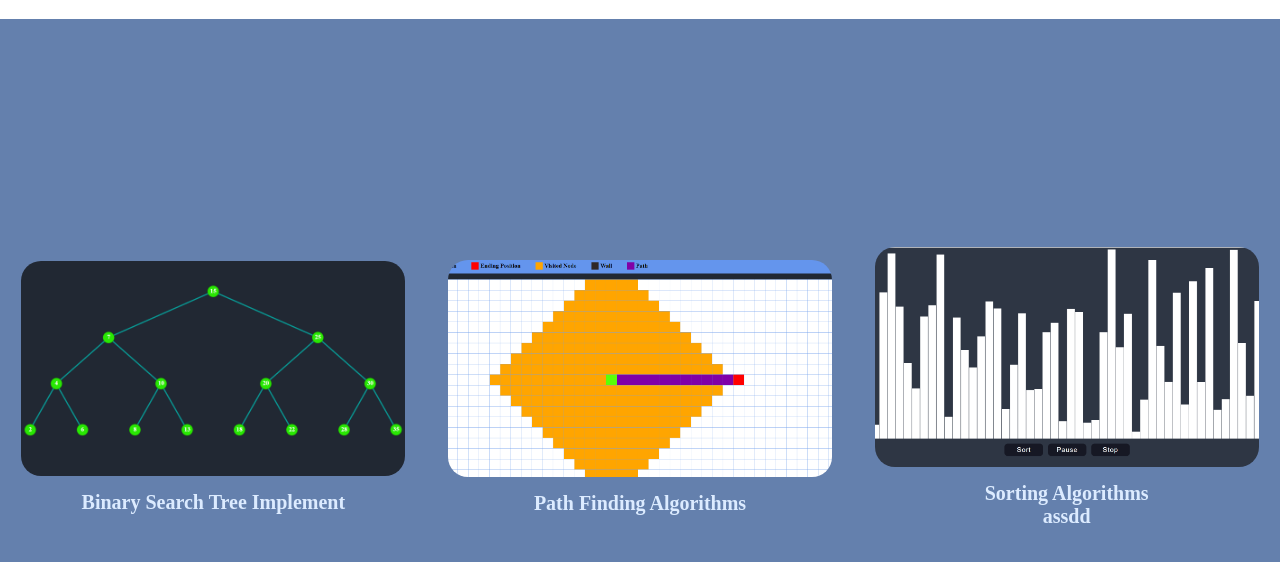
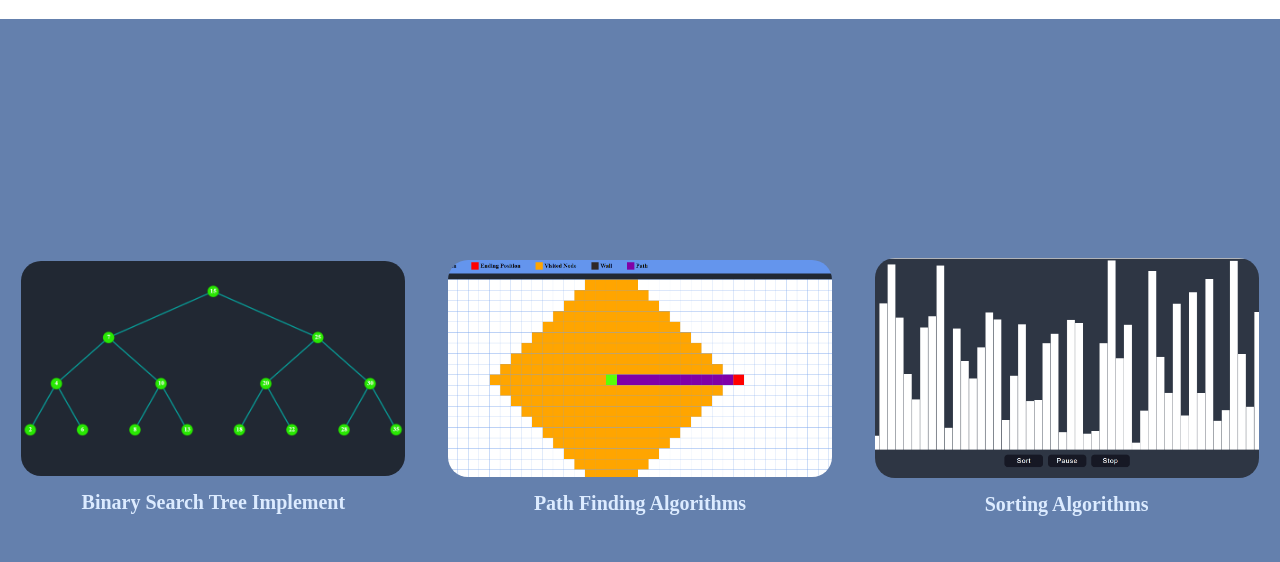
Before and after one commit to amishaaa0002/Algorithm-Visualizer, a plain HTML site: page Algorithm-Visualizer/index.html in a window 1280 px wide. Shown: the part 54-616 px from the top of the page. Drawn offline with Linux system fonts and the light colour scheme.

Commit message:
Update index.html

```diff
--- a/Algorithm-Visualizer/index.html
+++ b/Algorithm-Visualizer/index.html
@@ -35,7 +35,6 @@
               <img src="assets/sorting.png" class="image" />
             </div>
             <div id="title2">Sorting Algorithms</div>
-           <div>assdd</div>
           </a>
         </div>
       </div>
```
